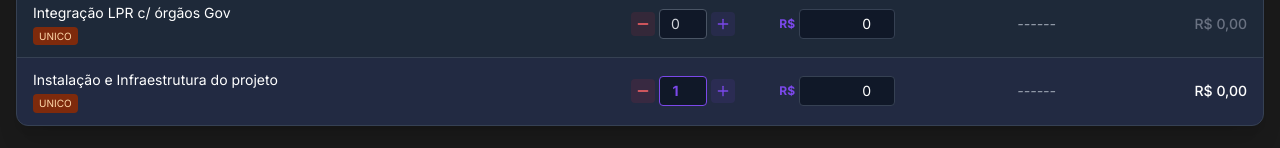
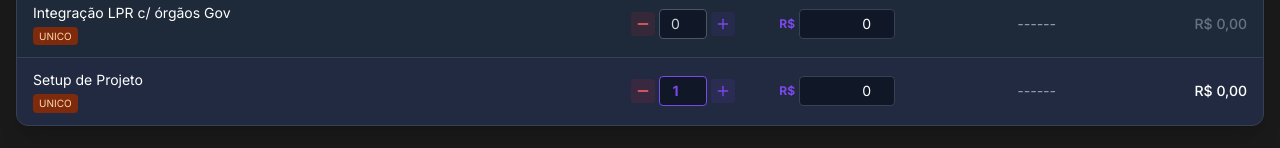
Before and after one commit to isaaceullen/PropostaCamerite, a React (Vite) app: page / in a window 1280 px wide. Shown: the part 3506-3654 px from the top of the page. Built offline with nearby package versions, Linux system fonts and the light colour scheme.

Commit message:
refactor: Update service description in constants
Changed the description of service ID 29 from "Instalação e Infraestrutura do projeto" to "Setup de Projeto" for better clarity and conciseness.

```diff
--- a/src/constants.ts
+++ b/src/constants.ts
@@ -43,7 +43,7 @@ export const INITIAL_ITEMS: ProposalItem[] = [
   { id: 27, desc: "Realocação de Ponto de Leitura de Placas/Faces", type: "unico", unit: "SERVIÇO", unitPrice: 0, quantity: 0 },
   { id: 28, desc: "Realocação Torre de Monitoramento", type: "unico", unit: "SERVIÇO", unitPrice: 0, quantity: 0 },
   { id: 38, desc: "Integração LPR c/ órgãos Gov", type: "unico", unit: "SERVIÇO", unitPrice: 0, quantity: 0 },
-  { id: 29, desc: "Instalação e Infraestrutura do projeto", type: "unico", unit: "SERVIÇO", unitPrice: 0, quantity: 1 }
+  { id: 29, desc: "Setup de Projeto", type: "unico", unit: "SERVIÇO", unitPrice: 0, quantity: 1 }
 ];
 
 export const MESES = [
```
